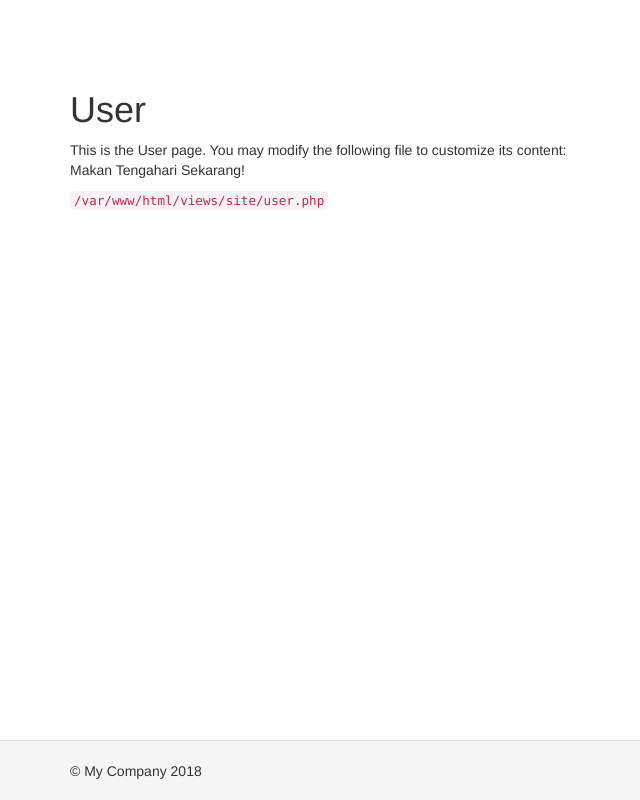
After one commit to hamidi76/statsdigital-yii2-adv, a Yii app: template views/site/user.php in a window 1280 px wide. The commit adds this page. Shown: the whole page, without its empty margins (0-640 px from the left). Run offline with PHP 8.4 and a stand-in for Yii, Linux system fonts and the light colour scheme; the template is opened without the code that fills it, so the values that code supplies are empty; some libraries are stand-ins or nearby versions.

Commit message:
Saya tambah - htaccess - new page/menu untuk user

```diff
--- a/views/layouts/main.php
+++ b/views/layouts/main.php
@@ -41,6 +41,7 @@ AppAsset::register($this);
             ['label' => 'Home', 'url' => ['/site/index']],
             ['label' => 'About', 'url' => ['/site/about']],
             ['label' => 'Contact', 'url' => ['/site/contact']],
+            ['label' => 'User', 'url' => ['/site/user']],
             Yii::$app->user->isGuest ? (
                 ['label' => 'Login', 'url' => ['/site/login']]
             ) : (
--- /dev/null
+++ b/views/site/user.php
@@ -0,0 +1,28 @@
+<?php
+/**
+ * Created by PhpStorm.
+ * User: amzari
+ * Date: 6/25/18
+ * Time: 12:48 PM
+ */
+
+
+
+/* @var $this yii\web\View */
+
+use yii\helpers\Html;
+
+$this->title = 'User';
+$this->params['breadcrumbs'][] = $this->title;
+
+?>
+<div class="site-about">
+    <h1><?= Html::encode($this->title) ?></h1>
+
+    <p>
+        This is the User page. You may modify the following file to customize its content:
+        <br> Makan Tengahari Sekarang!
+    </p>
+
+    <code><?= __FILE__ ?></code>
+</div>
```
Also changed, not shown: config/web.php (+4 -4 lines), controllers/SiteController.php (+10 -0 lines), web/.htaccess (added), 1 other file.
